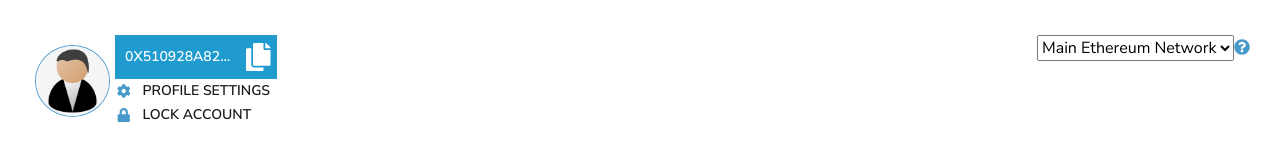
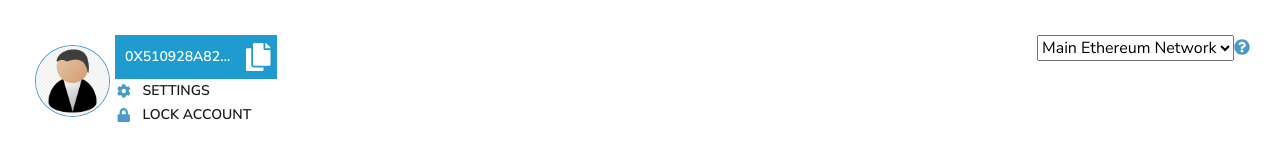
Before and after one commit to jaa2/ethereum-web-wallet, a React (Create React App) app: page /#/Home in a window 1280 px wide. Shown: the top 165 px of the page. Built offline with nearby package versions, Linux system fonts and the light colour scheme; no server answers.

Commit message:
Fixing wording

```diff
--- a/src/Home.tsx
+++ b/src/Home.tsx
@@ -252,7 +252,7 @@ function Home() {
             </div>
             <button type="button" className="option btn btn-link" onClick={() => navigate('/ProfileSettings')}>
               <FontAwesomeIcon className="fa-icon" icon={faCog} size="1x" fixedWidth />
-              <p className="icon-label">Profile Settings</p>
+              <p className="icon-label">Settings</p>
             </button>
             <button type="button" className="option btn btn-link" onClick={lockWallet}>
               <FontAwesomeIcon className="fa-icon" icon={faLock} size="1x" fixedWidth />
```
